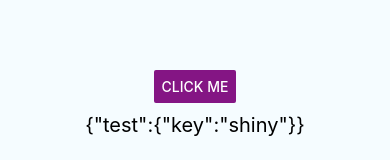
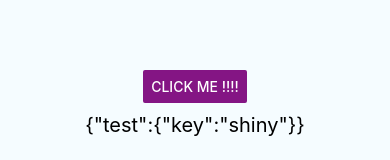
Before and after one commit to zhangfaliang/react-native, a React Native app in the folder firstNative/: screen / in a window 390 px wide. Shown: the part 314-474 px from the top of the page. Built offline with nearby package versions, Linux system fonts and the light colour scheme.

Commit message:
处理andriod 模拟器

```diff
--- a/firstNative/pages/index/index.js
+++ b/firstNative/pages/index/index.js
@@ -11,7 +11,7 @@ class Index extends PureComponent {
       <View style={styles.container}  >
         <Button
           onPress={this.handlePress}
-          title="click me"
+          title="click me !!!!"
           color="#841584"
           accessibilityLabel="Learn more about this purple button"
         />
```
Also changed, not shown: 1 other file (tests, documents, lock files or other folders).
